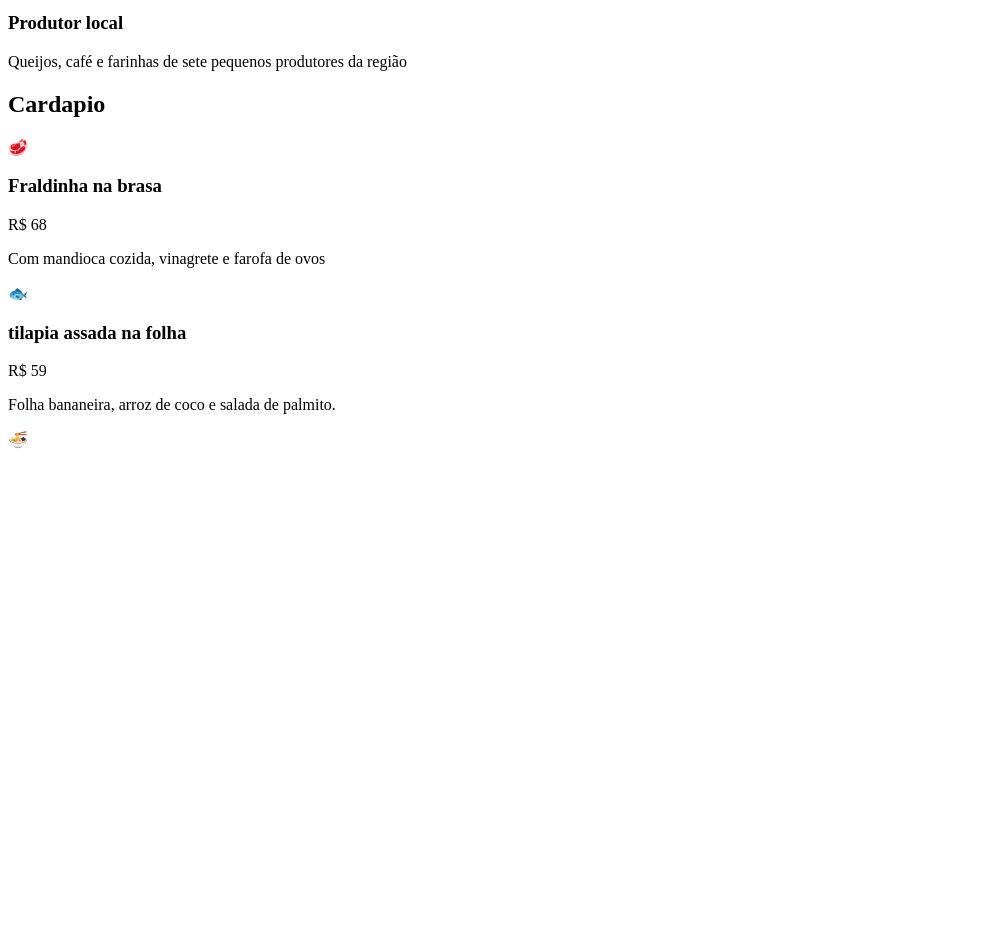
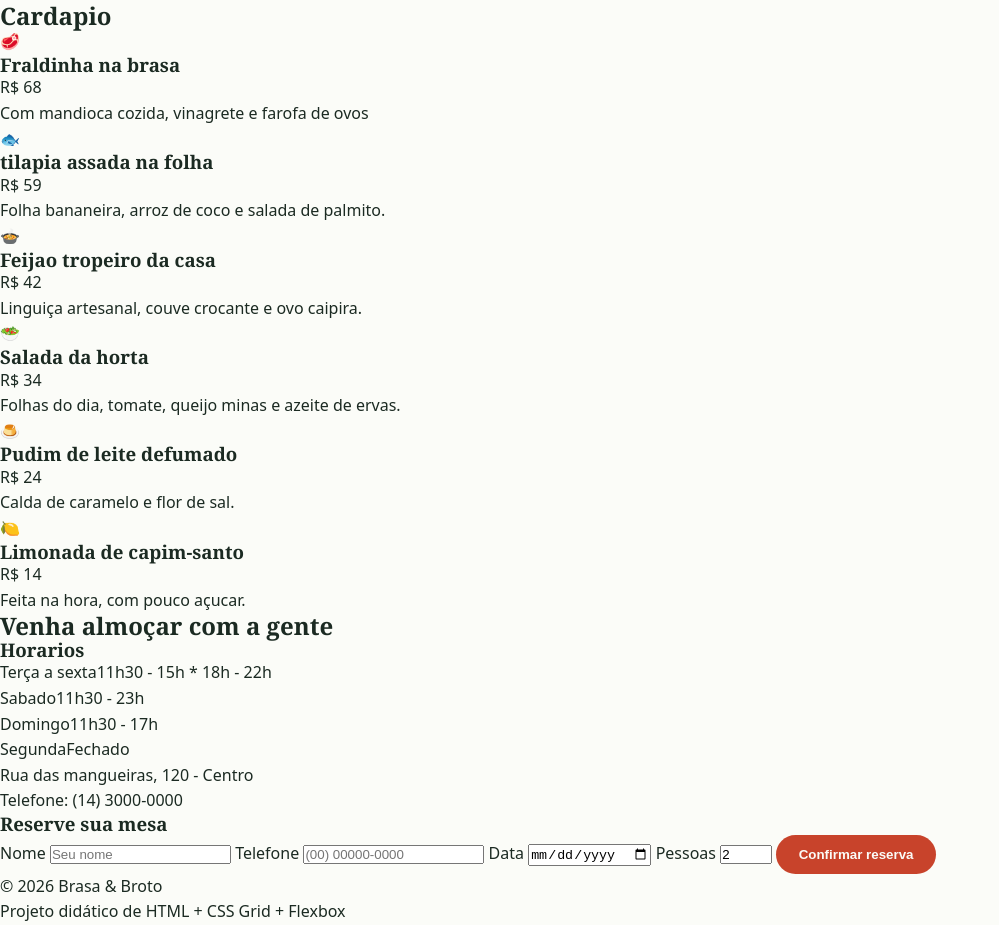
Before and after one commit to Coutinho8zx/Ams, a plain HTML site: page FlexBox__Grid/index.html in a window 1280 px wide. Shown: the part 403-1328 px from the top of the page, without its empty margins (0-999 px from the left). Before the commit the page ends 860 px from the top, so only its background shows below. Drawn offline with Linux system fonts and the light colour scheme; a web font is replaced by a local one.

Commit message:
Add files via upload

```diff
--- a/FlexBox__Grid/CSS/index.css
+++ b/FlexBox__Grid/CSS/index.css
@@ -0,0 +1,56 @@
+:root{
+    --floresta: #17392b;
+    --salvia: #e4ecdd;
+    --ocre: #e3a72f;
+    --pimenta:#c8432b;
+    --tinta:#1b2a22;
+    --branco:#fbfcf8;
+}
+/*--------- 2. Reset e base -----------*/
+*{box-sizing: border-box; margin: 0; padding: 0;}
+
+body{
+    font-family: "Figtree", system-ui, sans-serif;
+    color: var(--tinta);
+    background: var(--branco);
+    line-height: 1.6;
+}
+
+h1,h2,h3{
+    font-family: "Bricolage Grotesque", georgia , serif;
+    line-height: 1.1;
+}
+
+a{color: inherit; text-decoration: none;}
+ul{list-style: none;}
+
+:focus-visible {outline: 3px solid var(--ocre); outline-offset: 3px;}
+
+/* ---------- 3. Botões ----------*/
+.botao{
+    display: inline-block;
+    background: var(--pimenta);
+    color: var(--branco);
+    padding: .75rem 1.4rem;
+    border-radius: 999px;
+    font-weight: 600;
+    border: 0;
+    cursor: pointer;
+}
+.botao:hover {background: #a73520;}
+.botao-claro {background: transparent; color: var(--floresta); box-shadow: inset 0 0 0 2px var(--floresta);}
+.botao-claro:hover {background: var(--floresta); color: var(--branco);}
+
+.topo{
+    display: flex;
+    justify-content: space-between;
+    align-items: center;
+    flex-wrap: wrap;
+    gap: 1rem;
+    padding: 1rem 5vw;
+    background: var(--floresta);
+    color: var(--branco);
+    position: sticky;
+    top: 0;
+    z-index: 10;
+}
--- a/FlexBox__Grid/index.html
+++ b/FlexBox__Grid/index.html
@@ -75,15 +75,74 @@
                     </div>
                 </article>
                 <article class="prato">
-                    <div class="prato-foto cor-3">🍜</div>
+                    <div class="prato-foto cor-3">🍲</div>
                     <div class="prato-corpo">
                         <div class="prato_linha">
-
+                            <h3>Feijao tropeiro da casa</h3>
+                            <span class="preco">R$ 42</span>
                         </div>
+                        <P>Linguiça artesanal, couve crocante e ovo caipira.</P>
+                    </div>
+                </article>
+                <article class="prato">
+                    <div class="prato-foto cor-4">🥗</div>
+                    <div class="prato-corpo">
+                        <div class="prato-linha">
+                            <h3>Salada da horta</h3>
+                            <span class="preco">R$ 34</span>
+                        </div>
+                        <p>Folhas do dia, tomate, queijo minas e azeite de ervas.</p>
+                    </div>
+                </article>
+                <article class="prato">
+                    <div class="prato-foto cor-5">🍮</div>
+                    <div class="prato_corpo">
+                        <div class="prato-linha">
+                            <h3>Pudim de leite defumado</h3>
+                            <span class="preco">R$ 24</span>
+                        </div>
+                        <P>Calda de caramelo e flor de sal.</P>
+                    </div>
+                </article>
+                <article class="prato">
+                    <div class="prato-foto cor-6">🍋</div>
+                    <div class="prato-corpo">
+                        <div class="prato-linha">
+                            <h3>Limonada de capim-santo</h3>
+                            <span class="preco">R$ 14</span>
+                        </div>
+                        <p>Feita na hora, com pouco açucar.</p>
                     </div>
                 </article>
             </div>
         </section>
+        <section class="secao" id="visite">
+            <h2>Venha almoçar com a gente</h2>
+            <div class="Visite-grid">
+                <div class="horarios">
+                    <h3>Horarios</h3>
+                    <ul class="lista-horarios">
+                        <li><span>Terça a sexta</span><span>11h30 - 15h * 18h - 22h</span></li>
+                        <li><span>Sabado</span><span>11h30 - 23h</span></li>
+                        <li><span>Domingo</span><span>11h30 - 17h</span></li>
+                        <li><span>Segunda</span><span>Fechado</span></li>
+                    </ul>
+                    <p class="endereco">Rua das mangueiras, 120 - Centro<br>Telefone: (14) 3000-0000</p>
+                </div>
+                <form class="reserva" onsubmit="return false;">
+                    <h3>Reserve sua mesa</h3>
+                    <label>Nome <input type="text" placeholder="Seu nome"></label>
+                    <label>Telefone <input type="text" placeholder="(00) 00000-0000"></label>
+                    <label>Data <input type="date"></label>
+                    <label>Pessoas <input type="number" min="1" max="12" value="2"></label>
+                    <button class="botao" type="submit">Confirmar reserva</button>
+                </form>
+            </div>
+        </section>
     </main>
+    <footer class="rodape">
+        <p>© 2026 Brasa & Broto</p>
+        <p>Projeto didático de HTML + CSS Grid + Flexbox</p>
+    </footer>
 </body>
 </html>
```
